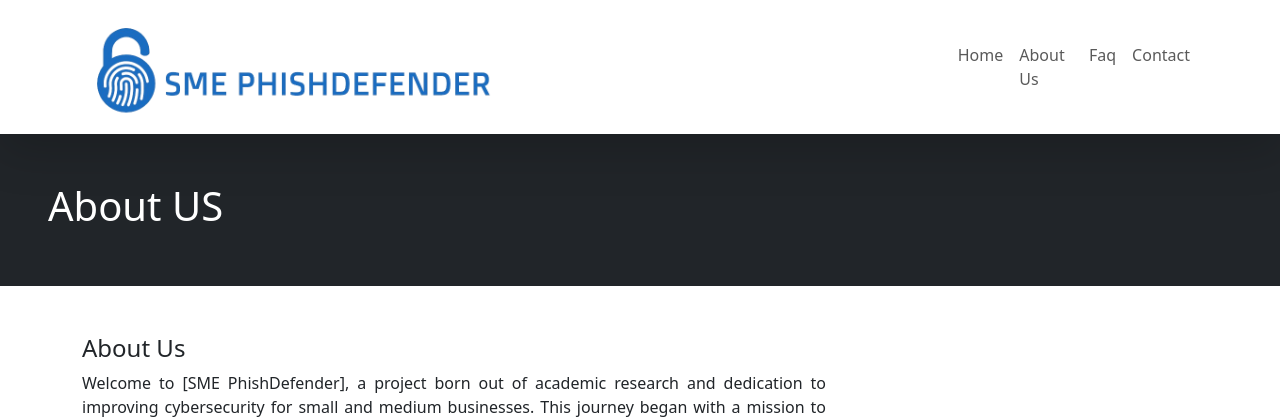
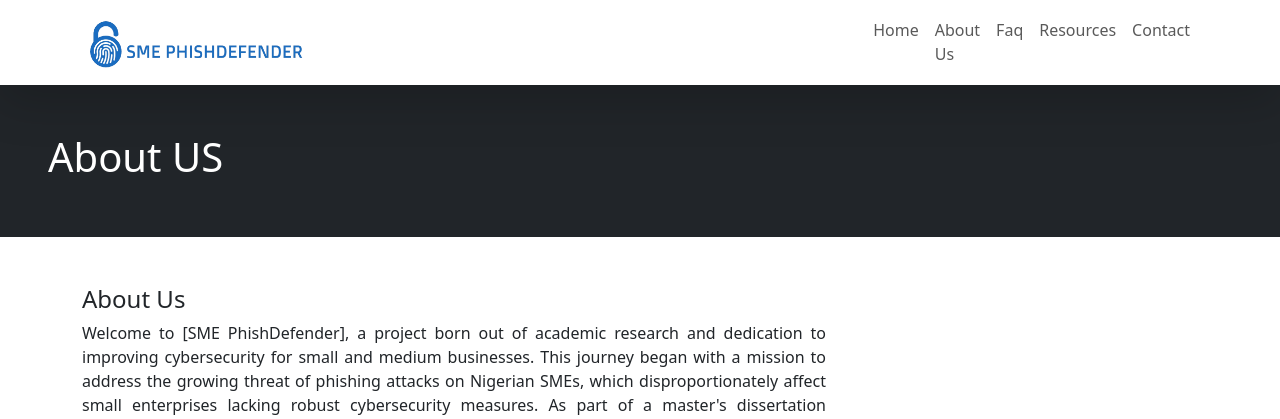
Before and after one commit to pchukwuemeka424/smephishdefender, a Flask app: page /about in a window 1280 px wide. Shown: the top 419 px of the page. Run offline with Flask 3, Linux system fonts and the light colour scheme; parts of the project's set-up code (start-up, migrations or seed data) failed here and were passed over.

Commit message:
Add files via upload

```diff
--- a/templates/homebase.html
+++ b/templates/homebase.html
@@ -24,7 +24,7 @@
 
 	<nav class="navbar navbar-expand-sm bg-white shadow-lg">
 		<div class="container">
-		  <a class="navbar-brand" href="/"><img src="{{ url_for('static', filename='img/logo.png') }}" class="img-fluid" style="width: 50%;"></a>
+		  <a class="navbar-brand" href="/"><img src="{{ url_for('static', filename='img/logo.png') }}" class="img-fluid" style="width: 30%;"></a>
 		  <ul class="navbar-nav">
 			<li class="nav-item">
 			  <a class="nav-link " href="/">Home</a>
@@ -35,6 +35,9 @@
 			</li>
 			<li class="nav-item">
 				<a class="nav-link " href="/faq">Faq</a>
+			  </li>
+			  <li class="nav-item">
+				<a class="nav-link " href="/resource">Resources</a>
 			  </li>
 			<li class="nav-item">
 			  <a class="nav-link" href="/contact">Contact</a>
```
